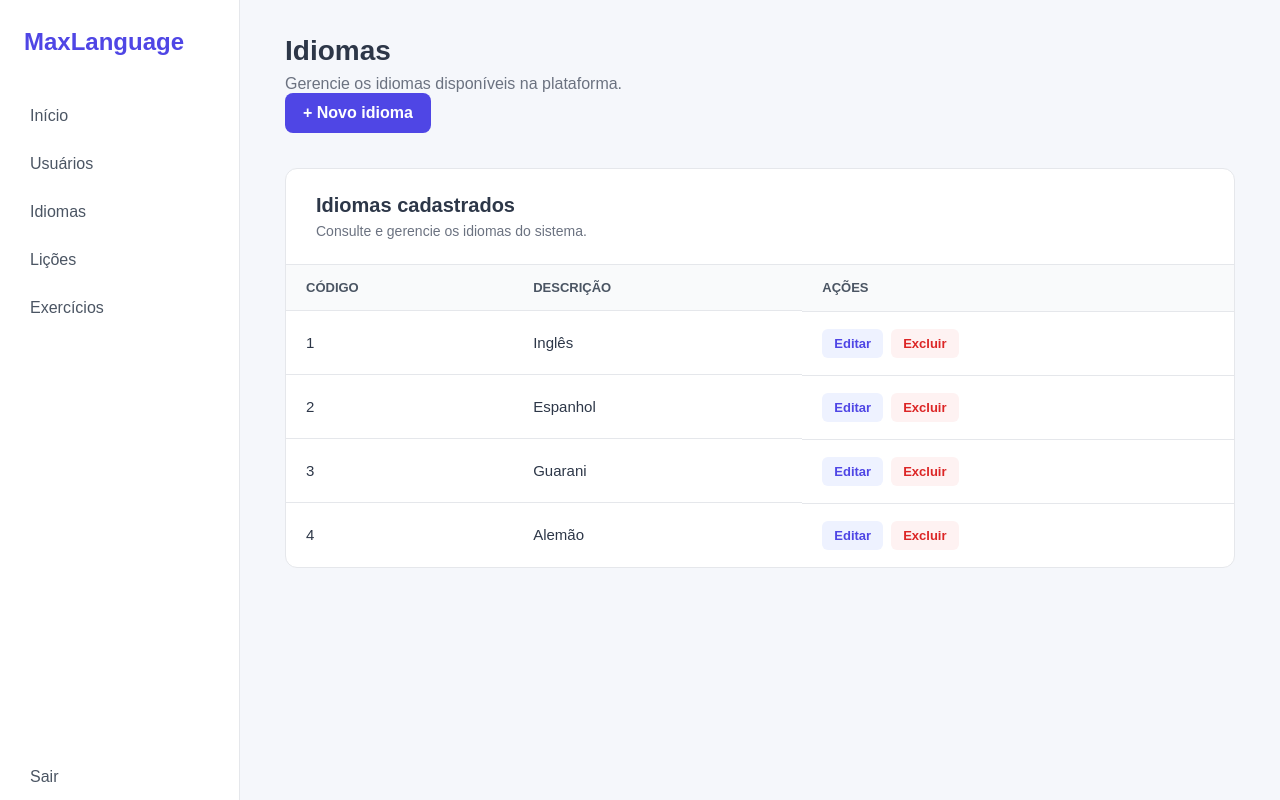
After one commit to LPT94/MaxLanguage, a Flask app: page /admin/idiomas in a window 1280 px wide. The commit adds this page. Run offline with Flask 3, Linux system fonts and the light colour scheme; the visitor is signed in with stand-in values (Sample User, id 1).

Commit message:
logout and admin initial area implemented

```diff
--- a/Controllers/Controlador.py
+++ b/Controllers/Controlador.py
@@ -67,6 +67,7 @@ class Controlador:
             return False
 
         return True
+
 
     def inserir_registro(self, registro):
 
--- a/Controllers/ControladorUsuarios.py
+++ b/Controllers/ControladorUsuarios.py
@@ -8,7 +8,24 @@ class ControladorUsuarios(Controlador):
         super().__init__(nome_arquivo)
         self._controlador_idiomas = controlador_idiomas
 
+    def validar_dados(self, registro):
+        nome = registro.get_nome()
+        login = registro.get_login()
+
+        if ";" in nome or "\n" in nome or "\r" in nome:
+            print("Erro! Nome contém caracteres inválidos")
+            return False
+
+        if ";" in login or "\n" in login or "\r" in nome:
+            print("Erro! Login contém caracteres inváldos")
+            return False
+
+        return True
+
     def validar_constraints(self, registro):
+
+        if not self.validar_dados(registro):
+            return False
 
         no_estrangeiro = self._controlador_idiomas.buscar_node(registro.get_cod_idioma())
         if not no_estrangeiro:
--- a/Tabelas/usuarios.txt
+++ b/Tabelas/usuarios.txt
@@ -2,3 +2,6 @@
 2;3;Leonardo;LPT2;8535e86c8118bbbb0a18ac72d15d3a2b37b18d1bce1611fc60165f322cf57386;1;0;1
 3;2;Aristóteles;Ari231;55a5e9e78207b4df8699d60886fa070079463547b095d1a05bc719bb4e6cd251;1;0;1
 4;1;Aristótelesa;Ari23122;a665a45920422f9d417e4867efdc4fb8a04a1f3fff1fa07e998e86f7f7a27ae3;1;0;1
+5;3;Fabiano;F29#;55a5e9e78207b4df8699d60886fa070079463547b095d1a05bc719bb4e6cd251;1;0;1
+6;2;lll;;;;log;;;55a5e9e78207b4df8699d60886fa070079463547b095d1a05bc719bb4e6cd251;1;0;1
+7;1;ll;ade;7e9e5ac30f2216fd0fd6f5faed316f2d5983361a4203c3330cfa46ef65bb4767;1;0;1
--- a/main.py
+++ b/main.py
@@ -36,6 +36,8 @@ app.secret_key = "key"
 @app.route("/", methods=["GET", "POST"])
 def inicio():
 
+    session.pop("usuario_id", None)
+
     if request.method == "POST":
         login = request.form["login"]
         senha = request.form["senha"]
@@ -55,6 +57,13 @@ def inicio():
 
 
     return render_template("login.html")
+
+@app.route("/logout")
+def logout():
+
+    session.pop("usuario_id", None)
+    return redirect("/")
+
 
 @app.route("/usuario")
 def usuario():
@@ -81,6 +90,7 @@ def admin():
     if usuario.get_tipo() != "0":
         return "Acesso negado!"
 
+    print(usuario.get_login())
     return render_template("admin.html", usuario=usuario)
 
 
@@ -112,5 +122,23 @@ def cadastro():
 
     return render_template("cadastro.html", idiomas=lista_idiomas)
 
+@app.route("/admin/idiomas")
+def idiomas():
+
+    if "usuario_id" not in session:
+            return "Area restrita, você precisa fazer login!"
+
+    usuario, node = ctrl_usuarios.get_registro(session["usuario_id"])
+
+    if usuario.get_tipo() != "0":
+        return "Acesso negado!"
+
+    lista_idiomas = ctrl_idiomas.listar_registros()
+
+    return render_template("idiomas.html", usuario=usuario, idiomas=lista_idiomas)
+
+
+
+
 if __name__ == "__main__":
     app.run(debug=True)
--- a/static/css/style.css
+++ b/static/css/style.css
@@ -304,3 +304,87 @@ body {
     box-shadow:
         0 0 0 3px rgba(79, 70, 229, 0.12);
 }
+
+.table-card {
+    background-color: #ffffff;
+    border: 1px solid #e5e7eb;
+    border-radius: 12px;
+    overflow: hidden;
+}
+
+.table-header {
+    padding: 25px 30px;
+    border-bottom: 1px solid #e5e7eb;
+}
+
+.table-header h2 {
+    font-size: 20px;
+    margin-bottom: 6px;
+}
+
+.table-header p {
+    color: #6b7280;
+    font-size: 14px;
+}
+
+.table-container {
+    overflow-x: auto;
+}
+
+table {
+    width: 100%;
+    border-collapse: collapse;
+}
+
+th {
+    text-align: left;
+    padding: 15px 20px;
+    background-color: #f9fafb;
+    color: #4b5563;
+    font-size: 13px;
+    text-transform: uppercase;
+}
+
+td {
+    padding: 17px 20px;
+    border-top: 1px solid #e5e7eb;
+    font-size: 15px;
+}
+
+.table-actions {
+    display: flex;
+    gap: 8px;
+}
+
+.action-button {
+    padding: 7px 12px;
+    border-radius: 6px;
+    text-decoration: none;
+    font-size: 13px;
+    font-weight: bold;
+}
+
+.edit-button {
+    background-color: #eef2ff;
+    color: #4f46e5;
+}
+
+.edit-button:hover {
+    background-color: #e0e7ff;
+}
+
+.delete-button {
+    background-color: #fef2f2;
+    color: #dc2626;
+}
+
+.delete-button:hover {
+    background-color: #fee2e2;
+}
+
+.admin-button {
+    width: auto;
+    display: inline-block;
+    text-decoration: none;
+    padding: 11px 18px;
+}
--- a/templates/admin.html
+++ b/templates/admin.html
@@ -31,7 +31,7 @@
                     Usuários
                 </a>
 
-                <a href="#">
+                <a href="/admin/idiomas">
                     Idiomas
                 </a>
 
@@ -47,7 +47,7 @@
 
             <div class="sidebar-bottom">
 
-                <a href="/">
+                <a href="/logout">
                     Sair
                 </a>
 
--- /dev/null
+++ b/templates/idiomas.html
@@ -0,0 +1,172 @@
+<!DOCTYPE html>
+<html lang="pt-BR">
+
+<head>
+
+    <meta charset="UTF-8">
+
+    <meta name="viewport" content="width=device-width, initial-scale=1.0">
+
+    <title>MaxLanguage - Idiomas</title>
+
+    <link
+        rel="stylesheet"
+        href="{{ url_for('static', filename='css/style.css') }}"
+    >
+
+</head>
+
+<body>
+
+    <div class="layout">
+
+        <aside class="sidebar">
+
+            <div class="logo">
+                MaxLanguage
+            </div>
+
+            <nav>
+
+                <a href="/admin">
+                    Início
+                </a>
+
+                <a href="/admin/usuarios">
+                    Usuários
+                </a>
+
+                <a href="/admin/idiomas">
+                    Idiomas
+                </a>
+
+                <a href="/admin/licoes">
+                    Lições
+                </a>
+
+                <a href="/admin/exercicios">
+                    Exercícios
+                </a>
+
+            </nav>
+
+            <div class="sidebar-bottom">
+
+                <a href="/logout">
+                    Sair
+                </a>
+
+            </div>
+
+        </aside>
+
+        <main class="main-content">
+
+            <header class="topbar">
+
+                <div>
+
+                    <h1>Idiomas</h1>
+
+                    <p>
+                        Gerencie os idiomas disponíveis na plataforma.
+                    </p>
+
+                </div>
+
+                <a
+                    href="/admin/idiomas/novo"
+                    class="primary-button admin-button"
+                >
+                    + Novo idioma
+                </a>
+
+            </header>
+
+            <section class="table-card">
+
+                <div class="table-header">
+
+                    <h2>Idiomas cadastrados</h2>
+
+                    <p>
+                        Consulte e gerencie os idiomas do sistema.
+                    </p>
+
+                </div>
+
+                <div class="table-container">
+
+                    <table>
+
+                        <thead>
+
+                            <tr>
+
+                                <th>
+                                    Código
+                                </th>
+
+                                <th>
+                                    Descrição
+                                </th>
+
+                                <th>
+                                    Ações
+                                </th>
+
+                            </tr>
+
+                        </thead>
+
+                        <tbody>
+
+                            {% for idioma in idiomas %}
+
+                                <tr>
+
+                                    <td>
+                                        {{ idioma.get_id() }}
+                                    </td>
+
+                                    <td>
+                                        {{ idioma.get_descricao() }}
+                                    </td>
+
+                                    <td class="table-actions">
+
+                                        <a
+                                            href="/admin/idiomas/editar/{{ idioma.get_id() }}"
+                                            class="action-button edit-button"
+                                        >
+                                            Editar
+                                        </a>
+
+                                        <a
+                                            href="/admin/idiomas/excluir/{{ idioma.get_id() }}"
+                                            class="action-button delete-button"
+                                        >
+                                            Excluir
+                                        </a>
+
+                                    </td>
+
+                                </tr>
+
+                            {% endfor %}
+
+                        </tbody>
+
+                    </table>
+
+                </div>
+
+            </section>
+
+        </main>
+
+    </div>
+
+</body>
+
+</html>
```
